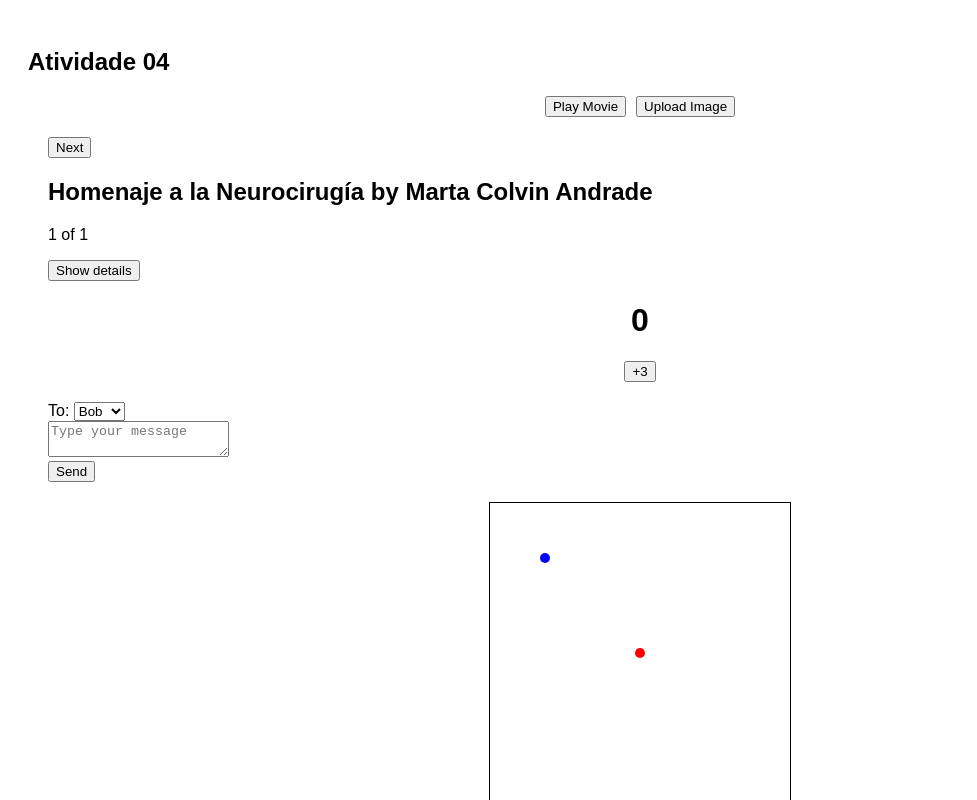
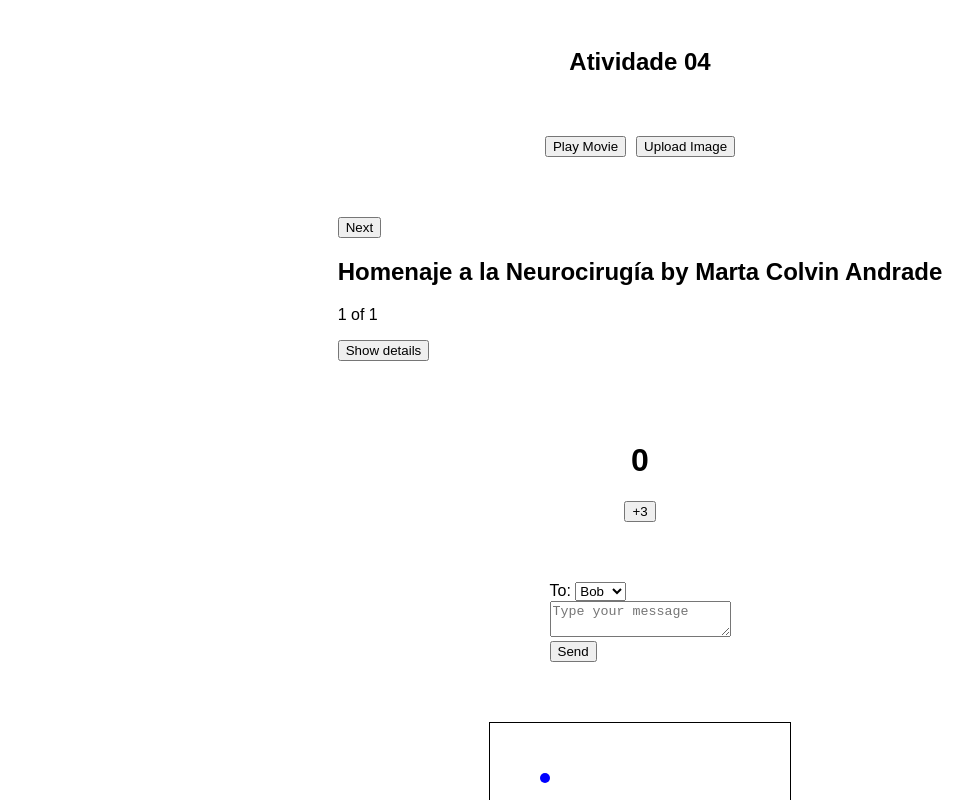
Before and after one commit to Mrlals/meu-app, a React (Create React App) app: page /atv04 in a window 1280 px wide. Shown: the top 800 px of the page, without its empty margins (0-977 px from the left). Built offline with nearby package versions, Linux system fonts and the light colour scheme.

Commit message:
align itens atv04

```diff
--- a/src/Atv04.js
+++ b/src/Atv04.js
@@ -15,22 +15,31 @@ import { Link } from "react-router-dom";
 function Atv04() {
   return (
     <>
-        <div style={{ padding: "20px", fontFamily: "Arial, sans-serif" }}>
+      <div
+        style={{
+          padding: "20px",
+          fontFamily: "Arial, sans-serif",
+          display: "flex",
+          flexDirection: "column",
+          gap: "20px",
+          alignItems: "center",
+        }}
+      >
         <h2>Atividade 04</h2>
         <Toolbar />
         <Gallery_5 />
         <Counter />
         <Form />
-        <MovingDot/>
-        <Form2/>
-        <Form3/>
-        <List/>
-        <List2/>
-        <ShapeEditor/>
-        <CounterList/>
-        <List3/>
-        </div>
-        <Link to="/">Voltar</Link>
+        <MovingDot />
+        <Form2 />
+        <Form3 />
+        <List />
+        <List2 />
+        <ShapeEditor />
+        <CounterList />
+        <List3 />
+      </div>
+      <Link to="/">Voltar</Link>
     </>
   );
 }
```
